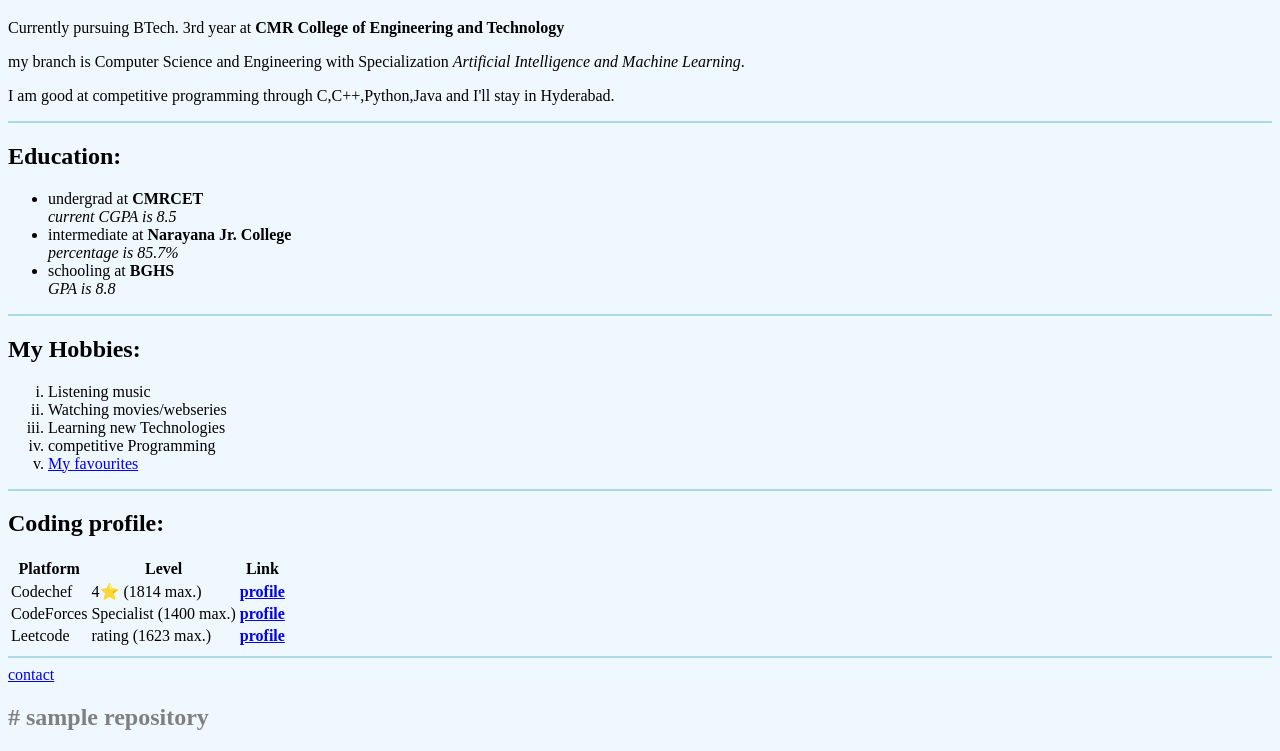
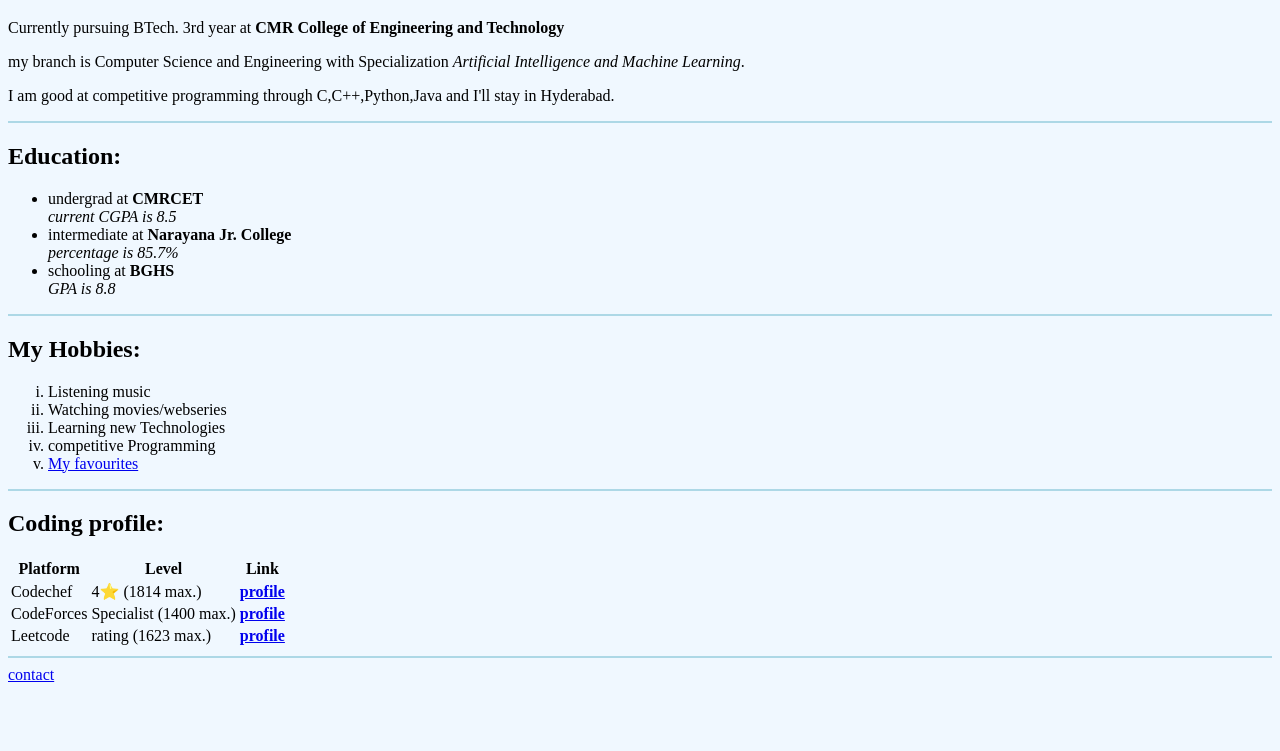
Before and after one commit to GSC6610/first-website, a plain HTML site: page index.html in a window 1280 px wide. Shown: the part 323-1074 px from the top of the page. After the commit the page ends 1015 px from the top, so only its background shows below. Drawn offline with Linux system fonts and the light colour scheme.

Commit message:
Update index.html

```diff
--- a/index.html
+++ b/index.html
@@ -58,7 +58,6 @@
   </table>
   <hr color="lightblue">
   <a href="contact.html">contact</a>
-  <h2 style="color:Grey"># sample repository</h2>
 </body>
 
 </html>
```
